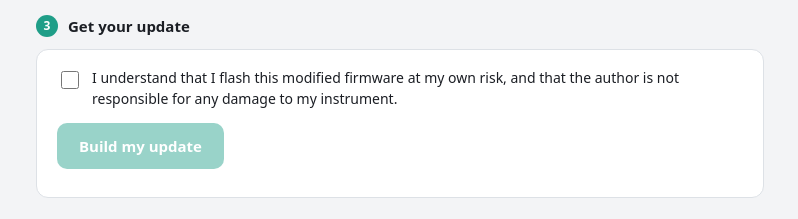
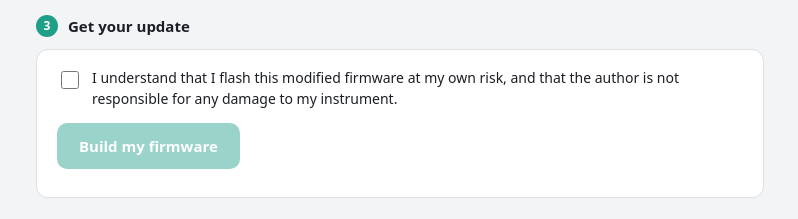
Before and after one commit to yonie/keystep-mods, a plain HTML site: page web/index.html in a window 1280 px wide. Shown: the part 1740-1959 px from the top of the page, without its empty margins (240-1038 px from the left). Drawn offline with Linux system fonts and the light colour scheme.

Commit message:
page: the button says Build my firmware

```diff
--- a/web/index.html
+++ b/web/index.html
@@ -168,7 +168,7 @@
     <div class="box">
       <label class="agree"><input type="checkbox" id="agree"> I understand that I flash this modified firmware at my own
         risk, and that the author is not responsible for any damage to my instrument.</label>
-      <button id="build" disabled>Build my update</button>
+      <button id="build" disabled>Build my firmware</button>
       <div id="result" class="status"></div>
     </div>
   </section>
```
